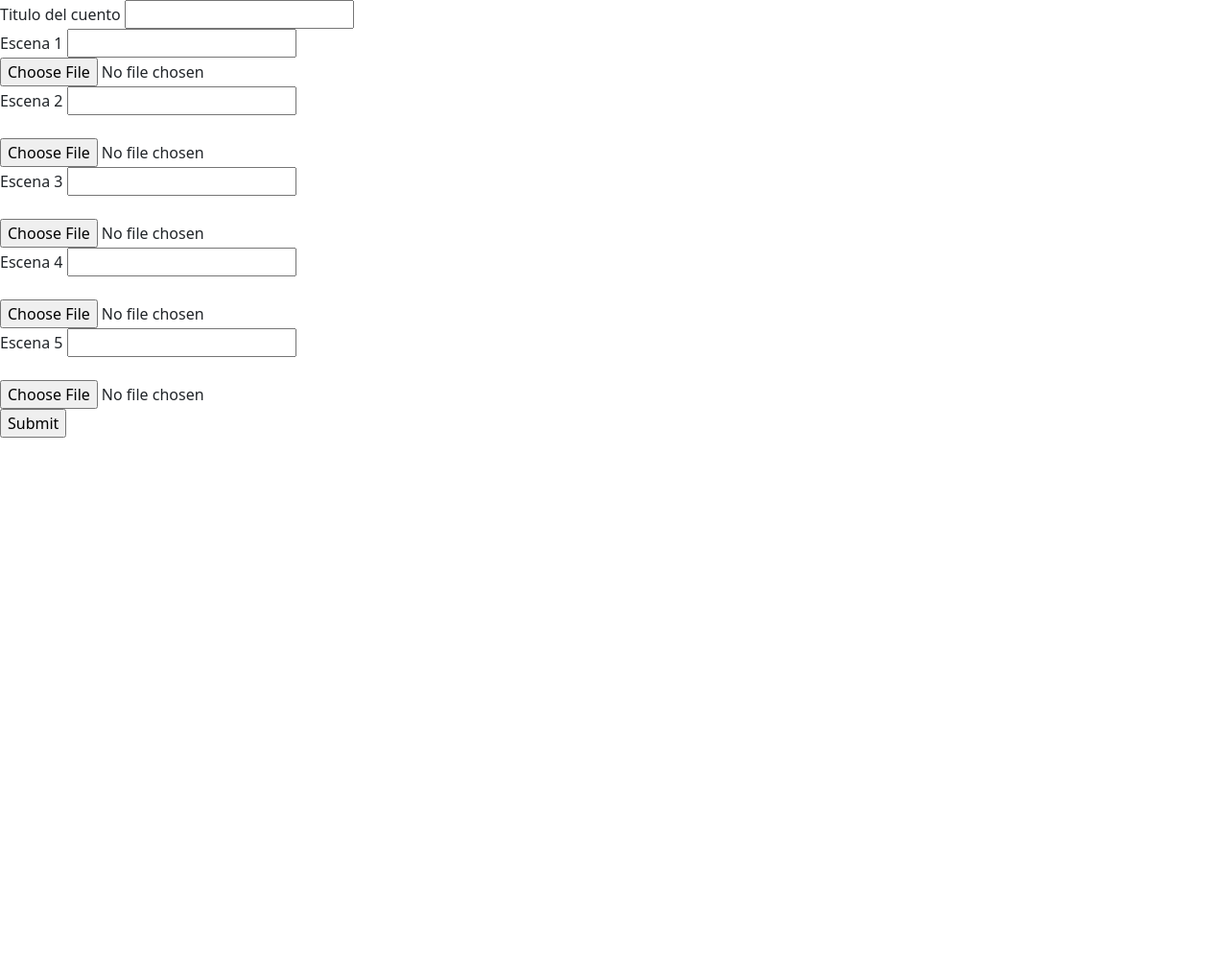
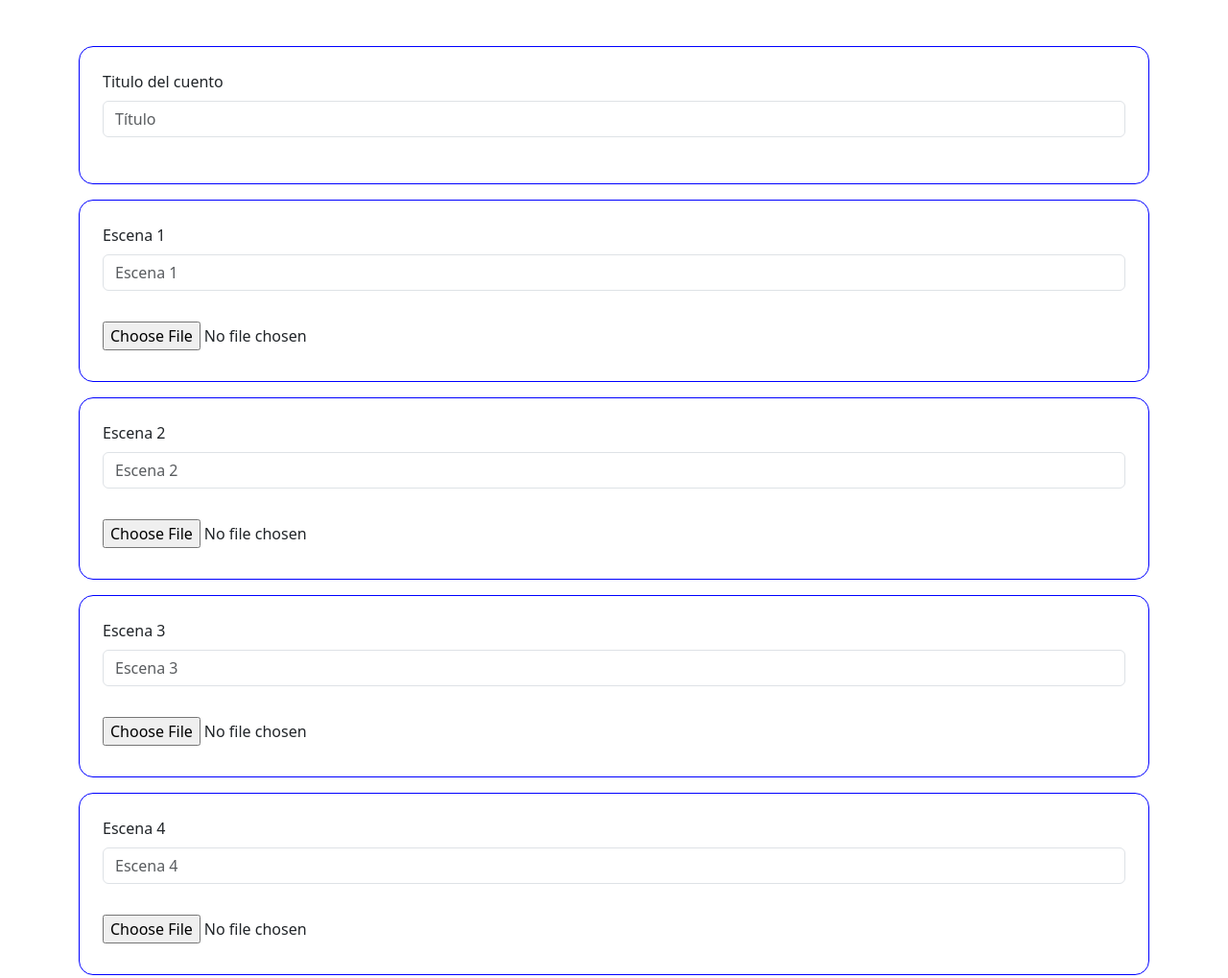
Before and after one commit to javierarancibia/automated_horoscope, a website: page public/index.html in a window 1280 px wide. Shown: the top 1019 px of the page at 96% size. Before the commit the page ends 800 px from the top, so only its background shows below. Drawn offline with nearby package versions, Linux system fonts and the light colour scheme.

Commit message:
Visualize images in form

```diff
--- a/public/index.html
+++ b/public/index.html
@@ -3,27 +3,62 @@
 
 </head>
 <body>
-    <form action="/kids/create-tale" method="post" enctype="multipart/form-data">
-        <label for="scene1">Titulo del cuento</label>
-        <input type="text" id="title" name="title"><br>
-        <label for="scene1">Escena 1</label>
-        <input type="text" id="scene1" name="scene1"><br>
-        <input type="file" name="sceneImage1" accept="image/png, image/jpeg" /><br>
-        <label for="scene2">Escena 2</label>
-        <input type="text" id="scene2" name="scene2"><br><br>
-        <input type="file" name="sceneImage2" accept="image/png, image/jpeg" /><br>
-        <label for="scene3">Escena 3</label>
-        <input type="text" id="scene3" name="scene3"><br><br>
-        <input type="file" name="sceneImage3" accept="image/png, image/jpeg" /><br>
-        <label for="scene4">Escena 4</label>
-        <input type="text" id="scene4" name="scene4"><br><br>
-        <input type="file" name="sceneImage4" accept="image/png, image/jpeg" /><br>
-        <label for="scene5">Escena 5</label>
-        <input type="text" id="scene5" name="scene5"><br><br>
-        <input type="file" name="sceneImage5" accept="image/png, image/jpeg" /><br>
-        <input type="submit" value="Submit">
-    </form>
+    <div class="container my-5">
+        <form action="/kids/create-tale" method="post" enctype="multipart/form-data">
+            <div style="width:100%; border: solid 1px blue; padding: 1.5rem; margin: 1rem 0;border-radius: 15px;">
+                <label for="title" class="form-label d-block">Titulo del cuento</label>
+                <input type="text" name="title" class="form-control" placeholder="Título"><br>
+            </div>
+            <div style="width:100%; border: solid 1px blue; padding: 1.5rem; margin: 1rem 0;border-radius: 15px;">
+                <label for="scene1" class="form-label d-block">Escena 1</label>
+                <input type="text" name="scene1" class="form-control" placeholder="Escena 1"><br>
+                <input type="file" name="sceneImage1" accept="image/png, image/jpeg" class="my-2" onchange="previewImage(this, 'imagePreview1')" /><br>
+                <img id="imagePreview1" src="#" alt="Image Preview" style="display: none; max-width: 300px;">
+            </div>
+            <div style="width:100%; border: solid 1px blue; padding: 1.5rem; margin: 1rem 0;border-radius: 15px;">
+                <label for="scene2"  class="form-label d-block">Escena 2</label>
+                <input type="text" name="scene2" class="form-control" placeholder="Escena 2"><br>
+                <input type="file" name="sceneImage2" accept="image/png, image/jpeg" class="my-2" onchange="previewImage(this, 'imagePreview2')" /><br>
+                <img id="imagePreview2" src="#" alt="Image Preview" style="display: none; max-width: 300px;">
+            </div>
+            <div style="width:100%; border: solid 1px blue; padding: 1.5rem; margin: 1rem 0;border-radius: 15px;">
+                <label for="scene3" class="form-label d-block">Escena 3</label>
+                <input type="text" name="scene3" class="form-control" placeholder="Escena 3"><br>
+                <input type="file" name="sceneImage3" accept="image/png, image/jpeg" class="my-2" onchange="previewImage(this, 'imagePreview3')" /><br>
+                <img id="imagePreview3" src="#" alt="Image Preview" style="display: none; max-width: 300px;">
+            </div>
+            <div style="width:100%; border: solid 1px blue; padding: 1.5rem; margin: 1rem 0;border-radius: 15px;">
+                <label for="scene4" class="form-label d-block">Escena 4</label>
+                <input type="text" name="scene4" class="form-control" placeholder="Escena 4"><br>
+                <input type="file" name="sceneImage4" accept="image/png, image/jpeg" class="my-2" onchange="previewImage(this, 'imagePreview4')" /><br>
+                <img id="imagePreview4" src="#" alt="Image Preview" style="display: none; max-width: 300px;">
+            </div>
+            <div style="width:100%; border: solid 1px blue; padding: 1.5rem; margin: 1rem 0;border-radius: 15px;">
+                <label for="scene1"  class="form-label d-block">Escena 5</label>
+                <input type="text" name="scene5" class="form-control" placeholder="Escena 5"><br>
+                <input type="file" name="sceneImage5" accept="image/png, image/jpeg" class="my-2" onchange="previewImage(this, 'imagePreview5')" /><br>
+                <img id="imagePreview5" src="#" alt="Image Preview" style="display: none; max-width: 300px;">
+            </div>
+            <input type="submit" style="background-color: blue;color:antiquewhite; width: 8rem; margin:auto" value="Submit">
+        </form>
+    </div>
 </body>
 <link href="https://cdn.jsdelivr.net/npm/bootstrap@5.3.2/dist/css/bootstrap.min.css" rel="stylesheet" integrity="sha384-T3c6CoIi6uLrA9TneNEoa7RxnatzjcDSCmG1MXxSR1GAsXEV/Dwwykc2MPK8M2HN" crossorigin="anonymous">
 <script src="https://cdn.jsdelivr.net/npm/bootstrap@5.3.2/dist/js/bootstrap.bundle.min.js" integrity="sha384-C6RzsynM9kWDrMNeT87bh95OGNyZPhcTNXj1NW7RuBCsyN/o0jlpcV8Qyq46cDfL" crossorigin="anonymous"></script>
+<script>
+    function previewImage(input, imgId) {
+        const imagePreview = document.getElementById(imgId);
+        if (input.files && input.files[0]) {
+            const reader = new FileReader();
+            reader.onload = function (e) {
+                imagePreview.src = e.target.result;
+                imagePreview.style.display = 'block';
+            };
+            reader.readAsDataURL(input.files[0]);
+        } else {
+            imagePreview.style.display = 'none';
+        }
+    }
+</script>
+
 </html>
```
